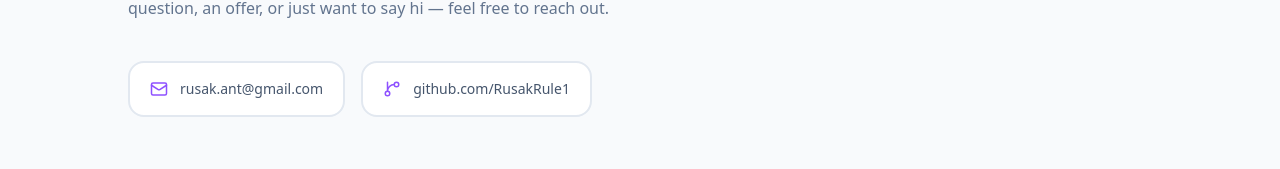
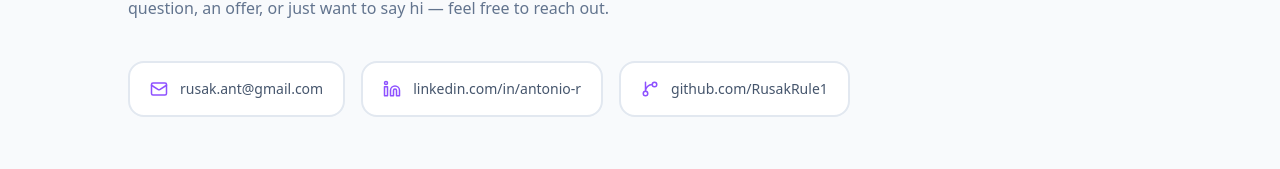
Before and after one commit to RusakRule1/Portfolio, a Next.js app: page / in a window 1280 px wide. Shown: the part 2021-2190 px from the top of the page. Built offline with nearby package versions, Linux system fonts and the light colour scheme; no server answers.

Commit message:
feat: add LinkedIn to Contact section

```diff
--- a/components/Contact.tsx
+++ b/components/Contact.tsx
@@ -1,13 +1,18 @@
 "use client";
 
 import { motion } from "framer-motion";
-import { Mail, GitBranch } from "lucide-react";
+import { Mail, GitBranch, Linkedin } from "lucide-react";
 
 const LINKS = [
   {
     icon: Mail,
     label: "rusak.ant@gmail.com",
     href: "mailto:rusak.ant@gmail.com",
+  },
+  {
+    icon: Linkedin,
+    label: "linkedin.com/in/antonio-r",
+    href: "https://www.linkedin.com/in/antonio-r-5b3705335",
   },
   {
     icon: GitBranch,
```
